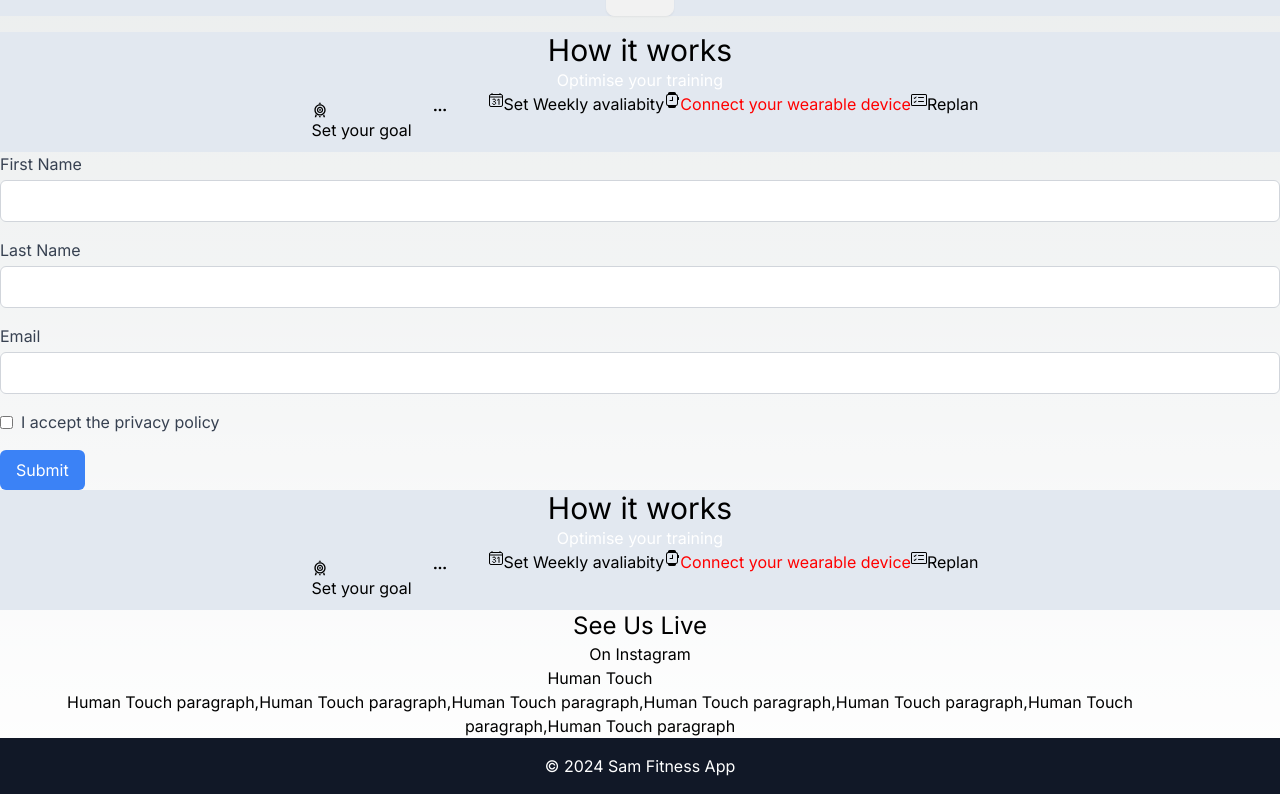
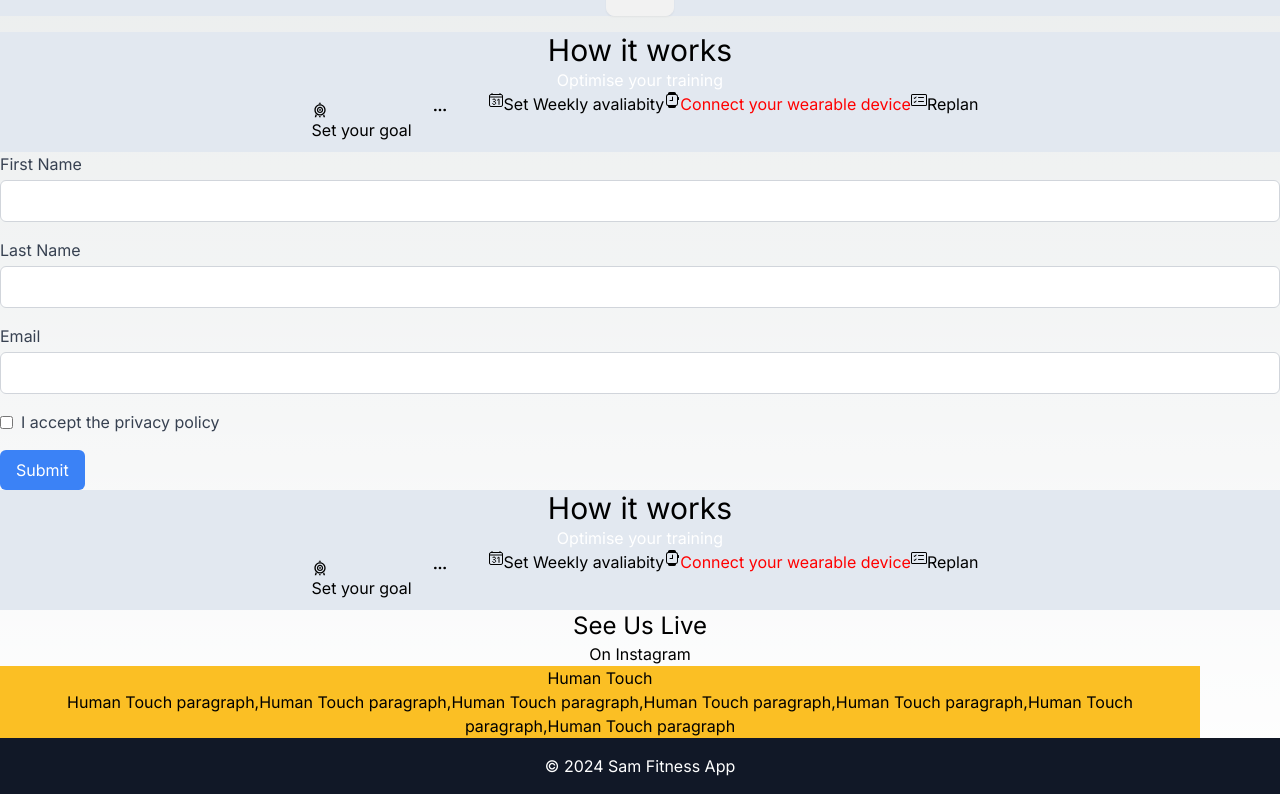
Before and after one commit to Martin2251/sam-app, a Next.js app: page / in a window 1280 px wide. Shown: the part 936-1730 px from the top of the page. Built offline with nearby package versions, Linux system fonts and the light colour scheme.

Commit message:
small background change

```diff
--- a/src/app/Components/HumanTouch/HumanTouch.scss
+++ b/src/app/Components/HumanTouch/HumanTouch.scss
@@ -1,3 +1,4 @@
 .content{
     text-align: center;
+
 }
--- a/src/app/Components/HumanTouch/index.tsx
+++ b/src/app/Components/HumanTouch/index.tsx
@@ -4,7 +4,7 @@ import "./HumanTouch.scss"
 const HumanTouch = () => {
 
   return (
-    <main className='container'>
+    <main className='container bg-amber-400'>
         <div className='content'>
         <header>
       <h3>Human Touch</h3>
```
